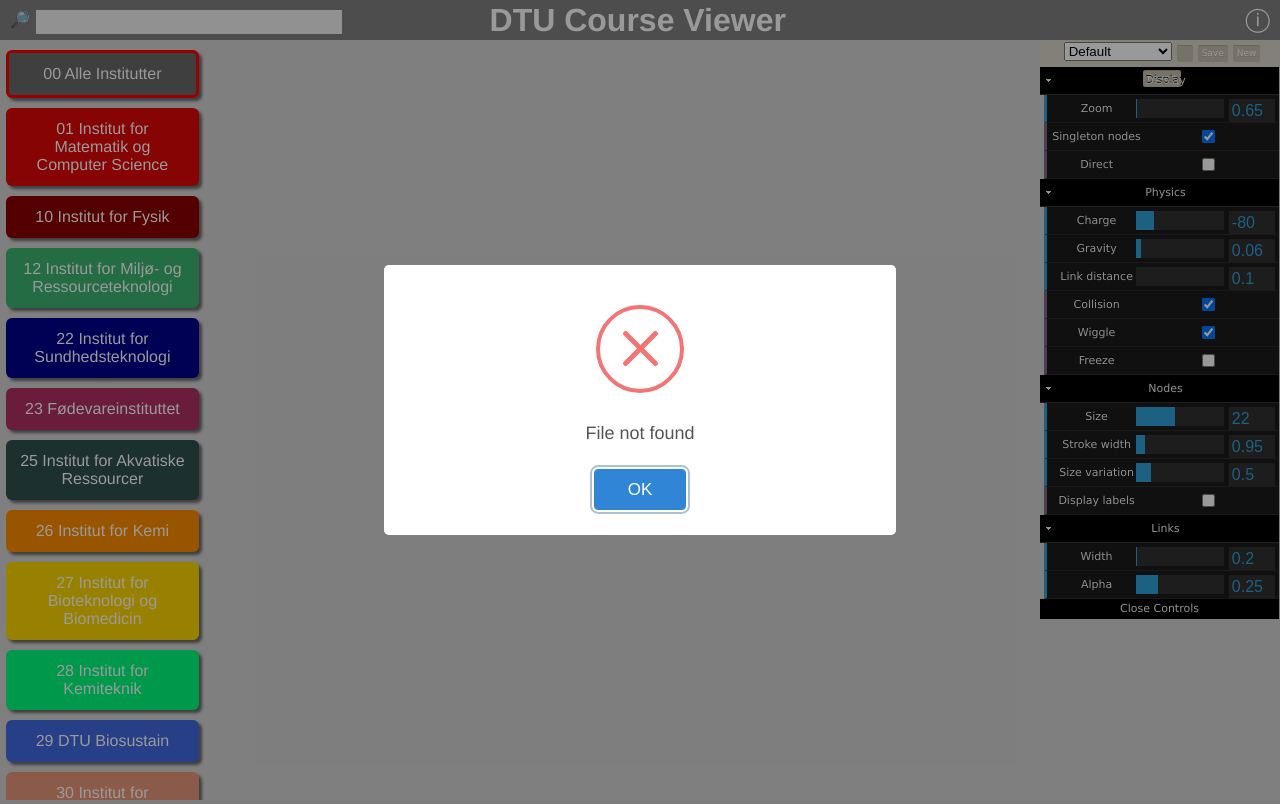
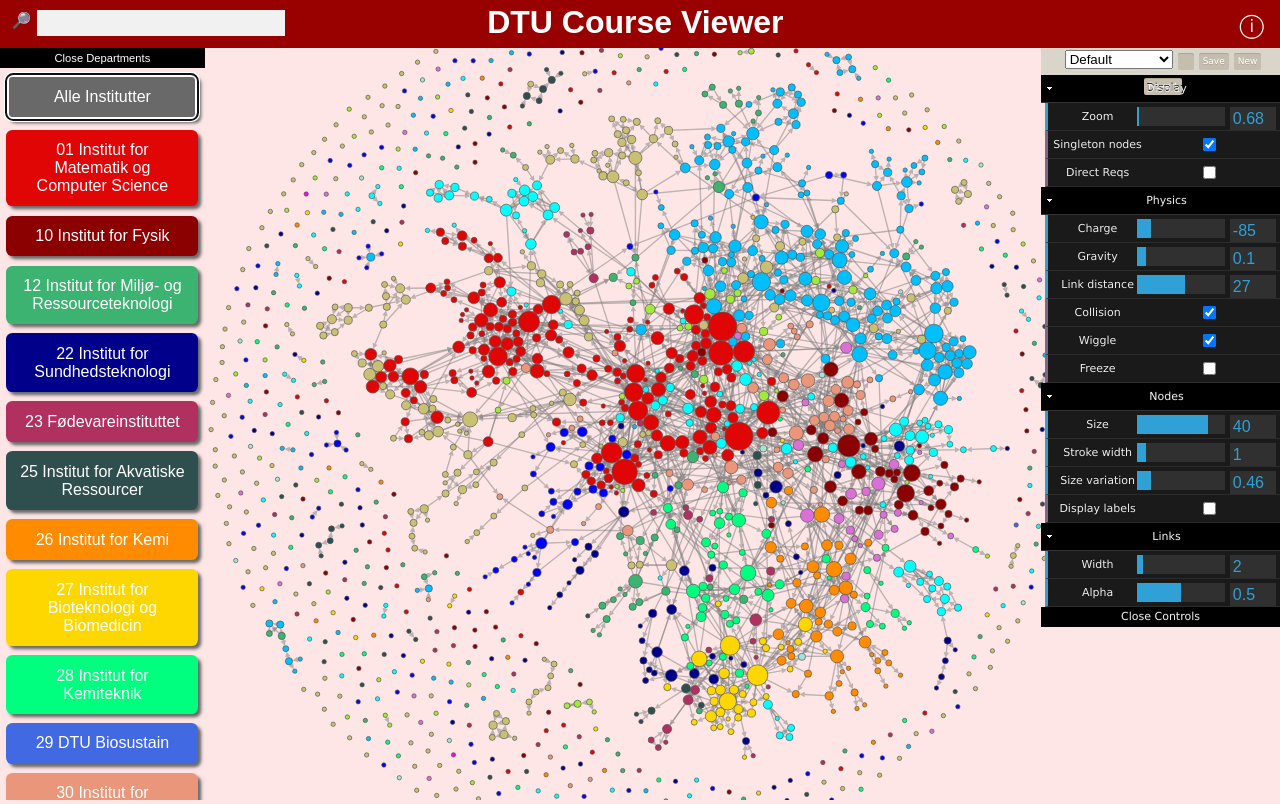
Before and after one commit to KrisMarboe/DTUCourseViewer, a Flask app: page /00 in a window 1280 px wide. Run offline with Flask 3, Linux system fonts and the light colour scheme; some web fonts are replaced.

Commit message:
Improved visuals, fixed search, made labels display consistent, added option to hide departments

```diff
--- a/app.py
+++ b/app.py
@@ -67,19 +67,7 @@
     if request.method == 'POST':
         return redirect("/")
     else:
-        departments = Department.query.order_by(Department.id).all()
-        network_path = url_for("static", filename="networks/all/network.json")
-        data_path = url_for("static", filename="networks/all/data.json")
-        config_path = url_for("static", filename="networks/all/config.json")
-        return render_template(
-            'index.html',
-            network_path=network_path,
-            data_path=data_path,
-            config_path=config_path,
-            departments=departments,
-            active_department="All",
-            controls=controls
-        )
+        return redirect("/00")
 
 
 @app.route("/<department>", methods=['POST', 'GET'])
@@ -102,5 +90,21 @@
         )
 
 
+@app.route("/admin", methods=['POST', 'GET'])
+def admin():
+    if request.method == 'POST':
+        return redirect("/admin")
+    else:
+        departments = Department.query.order_by(Department.id).all()
+        return render_template('admin.html', departments=departments)
+
+
+@app.route("/admin/<department>/<color>")
+def admin_color_change(department, color):
+    db.session.query(Department).filter_by(id=department).update({"color": f"#{color}"})
+    db.session.commit()
+    return redirect("/admin")
+
+
 if __name__ == '__main__':
     app.run(debug=True)
--- a/static/css/style.css
+++ b/static/css/style.css
@@ -1,19 +1,24 @@
 :root {
-	--top-bar-height: 40px;
+	--top-bar-height: 3rem;
 	--major-width: 100vw;
 	--major-height: calc(100vh - var(--top-bar-height));
 	--canvas-width: 100vw;
 	--canvas-height: calc(100vh - var(--top-bar-height));
 	--sidebar-width: 17vw;
 	--department-width: 16vw;
+	--background-color: #ffe6e6;
+	--dtu-color: #990000;
+	--font-color: #ffffff;
+	--table-cell-color: #cc0000;
+	--active-color: #ffffff;
 	overflow: hidden;
-	font-family: "Helvetica Neue", Helvetica, Arial, sans-serif;
+	font-family: 'Neo Sans Pro', sans-serif;
 }
 
 .parent_div0 {
 	width: var(--major-width);
 	height: var(--top-bar-height);
-	background-color: gray;
+	background-color: var(--dtu-color);
 	position: absolute;
 	top: 0;
 	right: 0;
@@ -22,9 +27,9 @@
 }
 
 h1 {
-	margin: 2px auto;
+	margin: 0.25rem auto;
 	display: inline-block;
-	color: white;
+	color: var(--font-color);
 }
 
 h1:hover {
@@ -32,38 +37,40 @@
 }
 
 h3 {
-	margin-bottom: 2px;
-	margin-top: 2px;
+	margin-bottom: 0.25rem;
+	margin-top: 0.25rem;
+	color: var(--font-color);
 }
 
 #info_icon {
-	font-size: 24px;
-	color: white;
+	font-size: 1.5rem;
+	color: var(--font-color);
 	float: right;
-	margin-right: 10px;
-	margin-top: 4px;
+	margin-right: 1rem;
+	margin-top: 0.6rem;
 }
 
 #info_box {
 	display: none;
 	position: absolute;
 	width: 40vw;
-	border-radius: 8px;
+	border-radius: 0.5rem;
 	z-index: 1;
-	background-color: grey;
+	background-color: var(--dtu-color);
 	border-color: black;
-	padding: 4px;
-	top: 50px;
-	right: 10px;
+	padding: 0.3rem;
+	top: 3.5rem;
+	right: 0.5rem;
 }
 
 table {
 	table-layout: auto;
 	width: 100%;
+	color: var(--font-color)
 }
 
 td {
-	background-color: lightgray;
+	background-color: var(--table-cell-color);
 }
 
 .table_cell_key {
@@ -91,36 +98,55 @@
 
 .child_div0 {
 	width: var(--department-width);
-	min-width: 180px;
+	min-width: 11rem;
 	height: var(--major-height);
-	max-width: 240px;
+	max-width: 15rem;
 	max-height: var(--canvas-height);
 	position: absolute;
+}
+
+#department_container {
+	position: relative;
+	margin-top: 1rem;
+	height: calc(100% - 1rem);
 	overflow-x: hidden;
 	overflow-y: scroll;
 	-ms-overflow-style: none; /* IE 11 */
     scrollbar-width: none; /* Firefox 64 */
 }
-.child_div0::-webkit-scrollbar {
+
+#department_container::-webkit-scrollbar {
   display: none;
 }
 
-#department_container {
-	align-content: center;
+#hide_department_button {
+	font-size: 0.7rem;
+	background-color: black;
+	color: var(--font-color);
+	width: 100%;
+	border: 0;
+	position: absolute;
+	left: 0;
+	top: 0;
+	padding: 0.25rem;
+	z-index: 1;
+}
+#hide_department_button:hover {
+	cursor: pointer;
 }
 
 .department_button {
-	color: white;
+	color: var(--font-color);
 	text-decoration: none;
-	border-radius: 6px;
-	padding: 12px;
-	margin: 10px 6px;
+	border-radius: 0.4rem;
+	padding: 0.7rem;
+	margin: 0.6rem 0.4rem;
 	display: block;
-	box-shadow: 3px 3px 3px dimgray;
+	box-shadow: 0.2rem 0.2rem 0.2rem dimgray;
 }
 
 .active_department {
-	border: solid red 3px;
+	border: solid var(--active-color) 0.2rem;
 }
 
 .child_div1 {
@@ -129,7 +155,7 @@
 	max-width: var(--canvas-width);
 	max-height: var(--canvas-height);
 	display: inline-block;
-	background-color: lightgray;
+	background-color: var(--background-color);
 }
 
 .canvas_container {
@@ -141,10 +167,10 @@
 
 .child_div2 {
 	width: var(--sidebar-width);
-	max-width: 300px;
-	min-width: 240px;
+	max-width: 18rem;
+	min-width: 15rem;
 	max-height: var(--canvas-height);
-	padding-bottom: 20px;
+	padding-bottom: 1.3rem;
 	position: absolute;
 	right: 0;
 	overflow: auto;
@@ -157,37 +183,37 @@
 
 .controls_container {
 	width: var(--sidebar-width);
-	max-width: 300px;
-	min-width: 240px;
+	max-width: 18rem;
+	min-width: 15rem;
 	position: relative;
+	right: -1px; /* UGLY, but for some reason necessary..*/
 }
 
 body {
-    background-color: dimgray;
+    background-color: var(--background-color);
     text-align: center;
 }
 
 
 #label_for_course_search {
 	float: left;
-	margin-left: 10px;
-	margin-top: 10px;
+	margin-left: 0.7rem;
+	margin-top: 0.7rem;
 }
 
-/*the container must be positioned relative:*/
 .autocomplete {
-	margin-top: 10px;
+	margin-top: 0.6rem;
 	position: absolute;
-	left: 36px;
+	left: 2.3rem;
 	display: inline-block;
-	width: 300px;
+	width: 15rem;
 }
 
 input {
-	border: 1px solid transparent;
+	border: 0.1rem solid transparent;
 	background-color: #f1f1f1;
-	padding: 2px;
-	font-size: 16px;
+	padding: 0.2rem;
+	font-size: 1rem;
 }
 
 input[type=text] {
@@ -203,7 +229,7 @@
 
 .autocomplete-items {
 	position: absolute;
-	border: 1px solid #d4d4d4;
+	border: 0.1rem solid #d4d4d4;
 	border-bottom: none;
 	border-top: none;
 	z-index: 99;
@@ -216,9 +242,9 @@
 }
 
 .autocomplete-items div {
-	padding: 5px;
+	padding: 0.3rem;
 	cursor: pointer;
-	background-color: #fff;
+	background-color: var(--font-color);
 	border-bottom: 1px solid #d4d4d4;
 }
 
@@ -229,6 +255,6 @@
 
 /*when navigating through the items using the arrow keys:*/
 .autocomplete-active {
-	background-color: DodgerBlue !important;
-	color: #ffffff;
+	background-color: var(--dtu-color) !important;
+	color: var(--font-color);
 }
--- a/static/js/vis.js
+++ b/static/js/vis.js
@@ -89,7 +89,6 @@
   handleURL(controls['file_path']);
 
   function ticked() {
-
     // draw
     context.clearRect(0, 0, width, height);
     context.strokeStyle = controls['link_color'];
@@ -224,7 +223,7 @@
   function drawNode(d) {
     // Node
     var thisNodeSize = valIfValid(d.size, 1) ** (controls['node_size_variation']) * nodeSizeNorm * controls['node_size'];
-    if (d.id === centralNode[centralNode.length - 1]) context.strokeStyle = '#FF0000'
+    if (d.id === centralNode[centralNode.length - 1]) context.strokeStyle = '#FFFFFF'
     else context.strokeStyle = controls['node_stroke_color']
 
     if ((inNodes.size !== 0 || outNodes.size !== 0) && !inNodes.has(d.id) && !outNodes.has(d.id)) {
@@ -240,7 +239,7 @@
 
   function drawText(d) {
     if (controls['display_node_labels'] || d.id === hoveredNode || selectedNodes.includes(d.id)) {
-      context.font = 5*controls['label_size'] + "px Helvetica";
+      context.font = 5*controls['label_size'] + "px Neo Sans Pro";
       context.fillStyle = "white";
       context.strokeStyle = "black";
       context.lineWidth = controls['label_size'];
@@ -251,7 +250,7 @@
 
   function drawDepartment() {
     if (hoveredNode === undefined) return;
-    context.font = "16px Helvetica"
+    context.font = "16px Neo Sans Pro"
     context.fillStyle = "white";
     context.strokeStyle = "black";
     context.lineWidth = 3;
@@ -439,9 +438,6 @@
 
     if (!selectedNodes.includes(centralNode[centralNode.length - 1])) selectedNodes.push(centralNode[centralNode.length - 1])
 
-    // Remove labels no longer in graph
-    selectedNodes = selectedNodes.filter(item => (inNodes.has(item) || outNodes.has(item)))
-
     // Create sub-graph
     findSubGraph();
     buildSubGraph();
@@ -506,14 +502,15 @@
         });
         _graph.nodes = _graph.nodes.filter(item => (inNodes.has(item.id) || outNodes.has(item.id)))
         restartIfValidJSON(_graph)
-        // inputtedCharge(0.5*_graph.nodes.length - 500)
-        // inputtedGravity(Math.min(1.3, 0.005*_graph.nodes.length))
+        // Remove labels no longer in graph
+        if (inNodes.size > 0 || outNodes.size > 0) {
+          selectedNodes = selectedNodes.filter(item => (inNodes.has(item) || outNodes.has(item)))
+        }
       })
     }
   }
 
   function calculateGraphControls(g) {
-    console.log(g)
     if (typeof g !== undefined && inNodes.size === 0 && outNodes.size === 0) {
       controls['node_charge'] = -90;
       controls['node_gravity'] = 0.1;
@@ -596,7 +593,7 @@
   f1.add(controls, 'zoom', 0.6, 5).name('Zoom').onChange(function(v) { inputtedZoom(v) }).title(title1_1).listen();
   //f1.add(settings, 'language', ['danish', 'english']).name('Language').onChange(function(v) { inputtedLanguage(v) }).title(title1_2);
   f1.add(controls, 'display_singleton_nodes', true).name('Singleton nodes').onChange(function(v) { inputtedShowSingletonNodes(v) }).title(title1_3);
-  f1.add(controls, 'direct_requirements', true).name('Direct requirements').onChange(function(v) { inputtedDirectRequirements(v) }).title(title1_4)
+  f1.add(controls, 'direct_requirements', true).name('Direct Reqs').onChange(function(v) { inputtedDirectRequirements(v) }).title(title1_4)
 
   // Physics
   var f2 = gui.addFolder('Physics'); f2.open();
@@ -642,7 +639,9 @@
   }
 
   function computeNodeColor(d) {
-    if (d.color) {
+    if (department2color[data[d.id]['department']]) {
+      return department2color[data[d.id]['department']];
+    } else if (d.color) {
       return d.color;
     } else if (d.group) {
       return activeSwatch[d.group];
--- a/templates/base.html
+++ b/templates/base.html
@@ -5,7 +5,6 @@
         <meta http-equiv="X-UA-Compatible" content="IE=edge" />
         <meta name="viewport" content="width=device-width, initial-scale=1.0" />
         <link rel="shortcut icon" href="#">
-        <link rel="stylesheet" href="{{ url_for('static', filename='css/style.css')}}">
         {% block head %}{% endblock %}
     </head>
     <body>
--- a/templates/index.html
+++ b/templates/index.html
@@ -2,6 +2,10 @@
 
 {% block head %}
 <title>DTUCourseViewer</title>
+<style>
+    @import url('https://fonts.cdnfonts.com/css/neo-sans-pro');
+</style>
+<link rel="stylesheet" href="{{ url_for('static', filename='css/style.css')}}">
 <script src="{{ url_for('static', filename='js/libs/d3.v4.min.js') }}"></script>
 <script src="{{ url_for('static', filename='js/libs/dat.gui.js') }}"></script>
 <script src="{{ url_for('static', filename='js/libs/sweetalert2.all.min.js') }}"></script>
@@ -9,7 +13,12 @@
 <script src="{{ url_for('static', filename='js/vis.js') }}"></script>
 <script>
     // =========== GET DATA AND CONFIG FROM URL PARAMETERS =================
+    let department2color = {};
     window.addEventListener('load', () => {
+        let department_elements = document.getElementsByClassName("department_button")
+        Object.values(department_elements).forEach(department => {
+            department2color[department.innerHTML] = department.style.backgroundColor
+        })
         loadNetwork("{{ network_path }}", "{{ data_path }}", "{{ config_path }}");
     })
 
@@ -33,7 +42,7 @@
 
 {% block body %}
 <div class="parent_div0">
-    <label for="course_search" id="label_for_course_search">&#x1F50E;&#xFE0E;</label>
+    <label for="course_search" id="label_for_course_search" style="color: white;">&#x1F50E;&#xFE0E;</label>
     <div class="autocomplete">
         <input type="text" name="course_search" id="course_search" autocomplete="off">
     </div>
@@ -55,14 +64,24 @@
 </div>
 <div class="parent_div1">
     <div class="child_div0">
-        <div id="department_container"></div>
+        <button id="hide_department_button" onclick="
+            if (this.innerHTML === 'Close Departments') {
+                this.innerHTML =  'Open Departments'
+                this.nextElementSibling.style.display = 'none'
+            } else {
+                this.innerHTML =  'Close Departments'
+                this.nextElementSibling.style.display = 'block'
+            }
+        ">Close Departments</button>
+        <div id="department_container">
         {% for department in departments %}
             {% if department.name[:2] == active_department %}
-            <a href="/{{ department.name[:2] }}" class="department_button active_department" style="background-color: {{department.color}};" autofocus>{{ department.name }}</a>
+            <a href="/{{ department.name[:2] }}" class="department_button active_department" style="background-color: {{department.color}};" autofocus>{{ department.name if department.id != 0 else department.name[3:] }}</a>
             {% else %}
-            <a href="/{{ department.name[:2] }}" class="department_button" style="background-color: {{department.color}};">{{ department.name }}</a>
+            <a href="/{{ department.name[:2] }}" class="department_button" style="background-color: {{department.color}};">{{ department.name if department.id != 0 else department.name[3:] }}</a>
             {% endif %}
         {% endfor %}
+        </div>
     </div>
     <div class="child_div1">
         <div class="canvas_container">
```
Also changed, not shown: templates/admin.html (added, +37 -0 lines), README.md, instance/chat.db, static/networks/00/config.json (renamed from static/networks/all/config.json), static/networks/00/data.json (renamed from static/networks/all/data.json), static/networks/00/network.json (renamed from static/networks/all/network.json).
